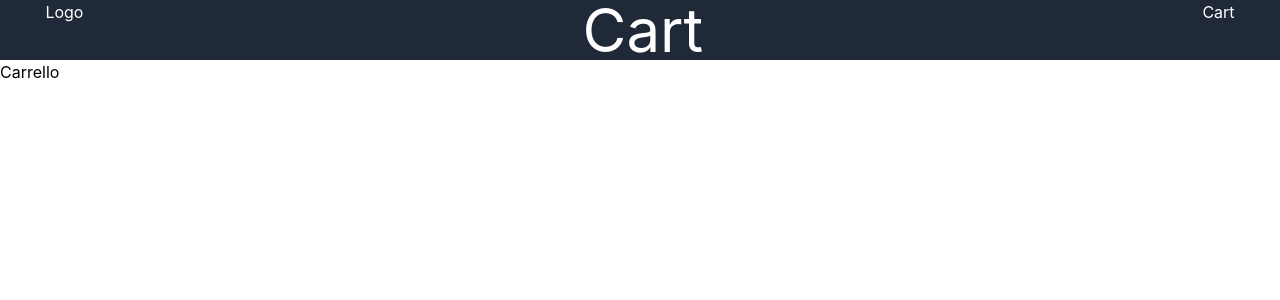
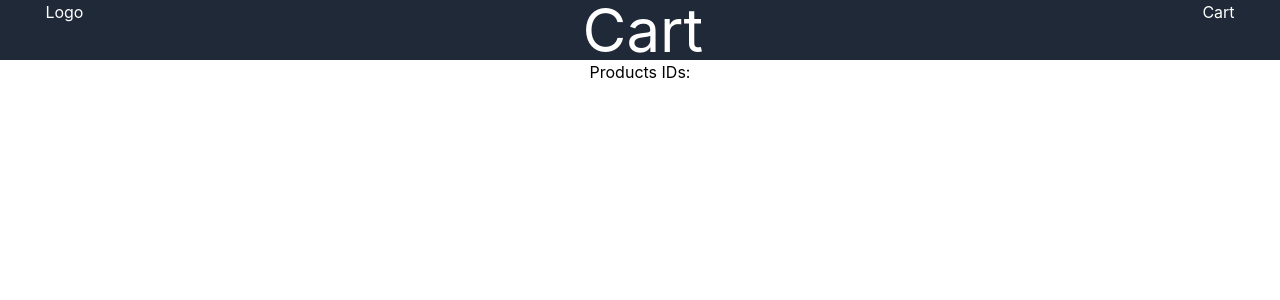
Before and after one commit to rosdb/cart-project, a React (Create React App) app: page /cart in a window 1280 px wide. Shown: the top 300 px of the page. Built offline with nearby package versions, Linux system fonts and the light colour scheme; no server answers; what miragejs would draw is missing.

Commit message:
implement cart state

```diff
--- a/src/App.js
+++ b/src/App.js
@@ -8,6 +8,7 @@ import Cart from "./Cart";
 function App() {
   /* State */
   let [products, setProducts] = useState([]);
+  let [cart, setCart] = useState([]);
 
   /* API call */
   useObservable(products$, setProducts);
@@ -18,7 +19,7 @@ function App() {
         <Route
           exact
           path="/"
-          render={() => <ProductList products={products} />}
+          render={() => <ProductList products={products} addToCart={(p) => setCart([...cart, p])} />}
         />
         <Route
           path="/product/:id"
@@ -33,7 +34,7 @@ function App() {
             }
           }}
         />
-        <Route exact path="/cart" render={() => <Cart />} />
+        <Route exact path="/cart" render={() => <Cart cart={cart} />} />
       </Switch>
     </Router>
   );
--- a/src/Cart.jsx
+++ b/src/Cart.jsx
@@ -1,11 +1,13 @@
 import React from "react";
 import Header from "./Header";
 
-function Cart() {
+function Cart({cart}) {
+
+  console.log(cart);
   return (
     <>
       <Header title="Cart" />
-      <h3>Carrello</h3>
+      <h3 className="text-center">Products IDs: {cart.map((item) => (<p key={item.id}>{item.id}</p>))}</h3>
     </>
   );
 }
--- a/src/Details.jsx
+++ b/src/Details.jsx
@@ -12,7 +12,7 @@ function Details({match, details}) {
   return (
     <>
       <Header title="Product details"/>
-      <h3>ID prodotto: {id}</h3>
+      <h3 className="text-center">ID prodotto: {id}</h3>
     </>
   );
 }
--- a/src/ProductsList.jsx
+++ b/src/ProductsList.jsx
@@ -2,7 +2,7 @@ import React from "react";
 import { Link } from "react-router-dom";
 import Header from "./Header";
 
-function ProductList({products}) {
+function ProductList({products, addToCart}) {
 
   return products.length > 0 ? (
     <>
@@ -23,7 +23,7 @@ function ProductList({products}) {
                 <span className="">{`$ ${product.price}`}</span>
                 <div className="flex justify-between">
                   <Link to={`/product/${product.id}`}><button className="">Open details</button></Link>
-                  <Link to="/cart"><button className="">Add to cart</button></Link>
+                  <Link to="/cart"><button className="" onClick={() => addToCart(product)}>Add to cart</button></Link>
                 </div>
               </div>
             ))}
```
